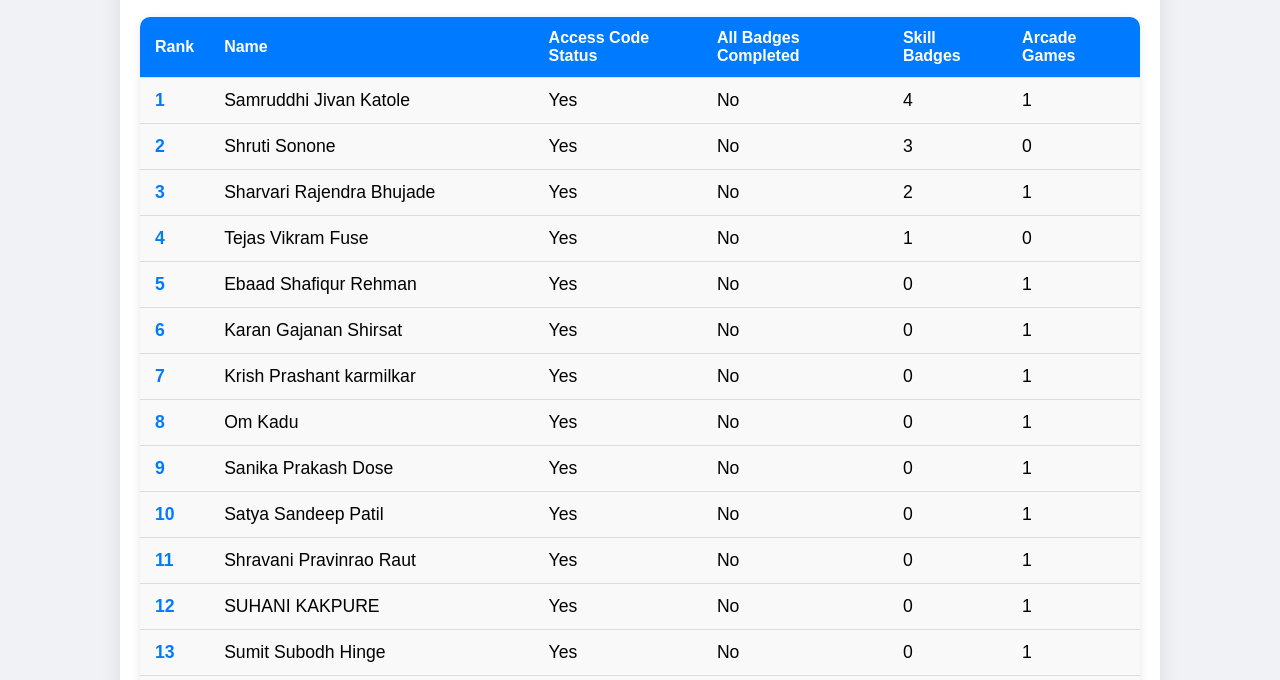
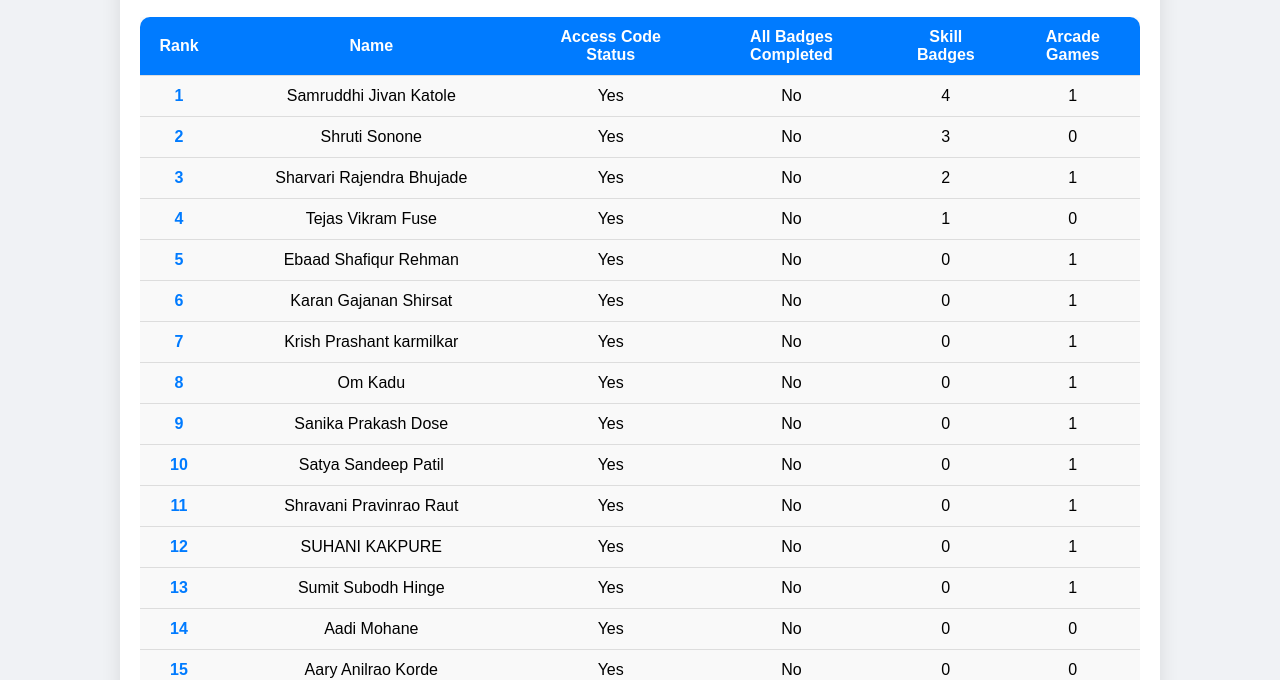
Before and after one commit to Samruddhi6113/genai, a plain HTML site: page index.html in a window 1280 px wide. Shown: the part 120-800 px from the top of the page. Drawn offline with nearby package versions, Linux system fonts and the light colour scheme.

Commit message:
Update styles.css

```diff
--- a/styles.css
+++ b/styles.css
@@ -3,11 +3,12 @@ body {
     background-color: #f0f2f5; /* Light gray background */
     margin: 0;
     padding: 20px;
+    text-align: center;
 }
 
 .container {
-    max-width: 1000px; /* Increased width */
-    margin: 0 auto;
+    max-width: 1000px; /* Increased width of the outer container */
+    margin: 0 auto; /* Center the container */
     background: white;
     padding: 20px;
     border-radius: 10px;
@@ -21,19 +22,26 @@ h1 {
     font-size: 2.5em;
 }
 
+.table-container {
+    overflow-x: auto; /* Enable horizontal scrolling */
+    text-align: center;
+}
+
 table {
     width: 100%;
     border-collapse: collapse;
     border-radius: 10px;
     overflow: hidden; /* Rounded corners for table */
     box-shadow: 0 2px 10px rgba(0, 0, 0, 0.1);
+    text-align: center;
 }
 
 th, td {
-    padding: 12px 15px; /* Increased padding */
-    text-align: left;
+    padding: 11px 14px; /* Reduced padding */
+    text-align: center;
     border-bottom: 1px solid #ddd;
     transition: background-color 0.3s; /* Smooth background transition */
+    text-align: center;
 }
 
 th {
@@ -51,13 +59,18 @@ tr:hover {
 }
 
 td {
-    font-size: 1.1em; /* Slightly larger font size for better readability */
+    font-size: 1em; /* Adjusted font size for better readability */
 }
 
+/* Specific width and min-width for the Rank column */
 td:nth-child(1) {
+    width: 50px;     /* Set width for Rank column */
+    min-width: 50px; /* Ensure a minimum width for visibility */
     font-weight: bold; /* Bold rank */
     color: #007BFF; /* Blue for rank */
+    text-align: center; /* Center align the rank text */
 }
+
 
 .container:before {
     content: "";
@@ -67,16 +80,17 @@ td:nth-child(1) {
     margin-bottom: 20px;
 }
 
-footer {
+.footer {
     text-align: center;
     margin-top: 20px;
     color: #666;
+    font-size: 0.9em; /* Smaller footer text */
 }
 
 /* Responsive design for smaller screens */
 @media (max-width: 768px) {
     .container {
-        max-width: 90%; /* Decrease width for smaller screens */
+        padding: 10px; /* Reduce padding on smaller screens */
     }
 
     h1 {
@@ -84,6 +98,6 @@ footer {
     }
 
     td {
-        font-size: 1em; /* Adjust table text size */
+        font-size: 0.9em; /* Adjust table text size */
     }
 }
```
